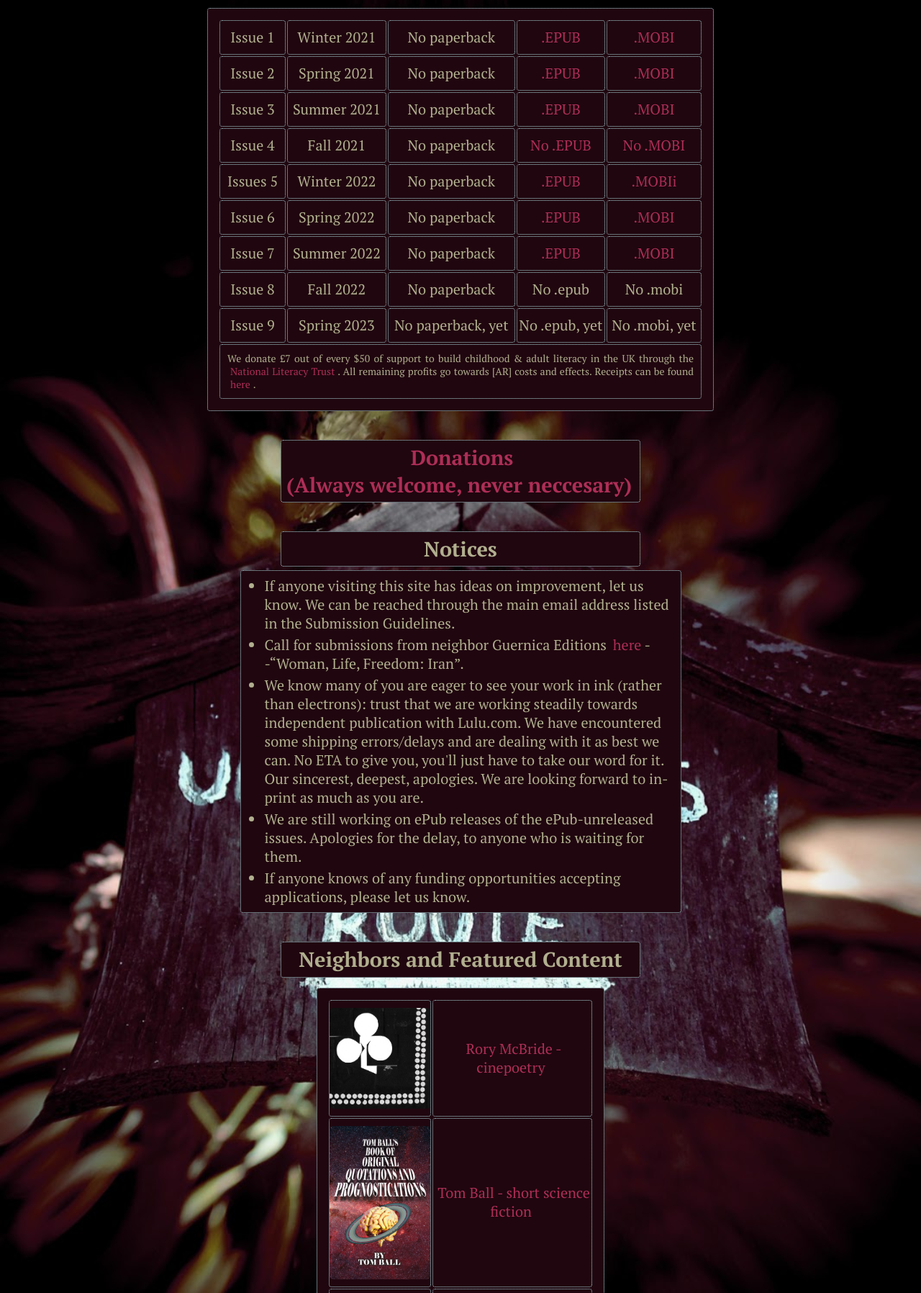
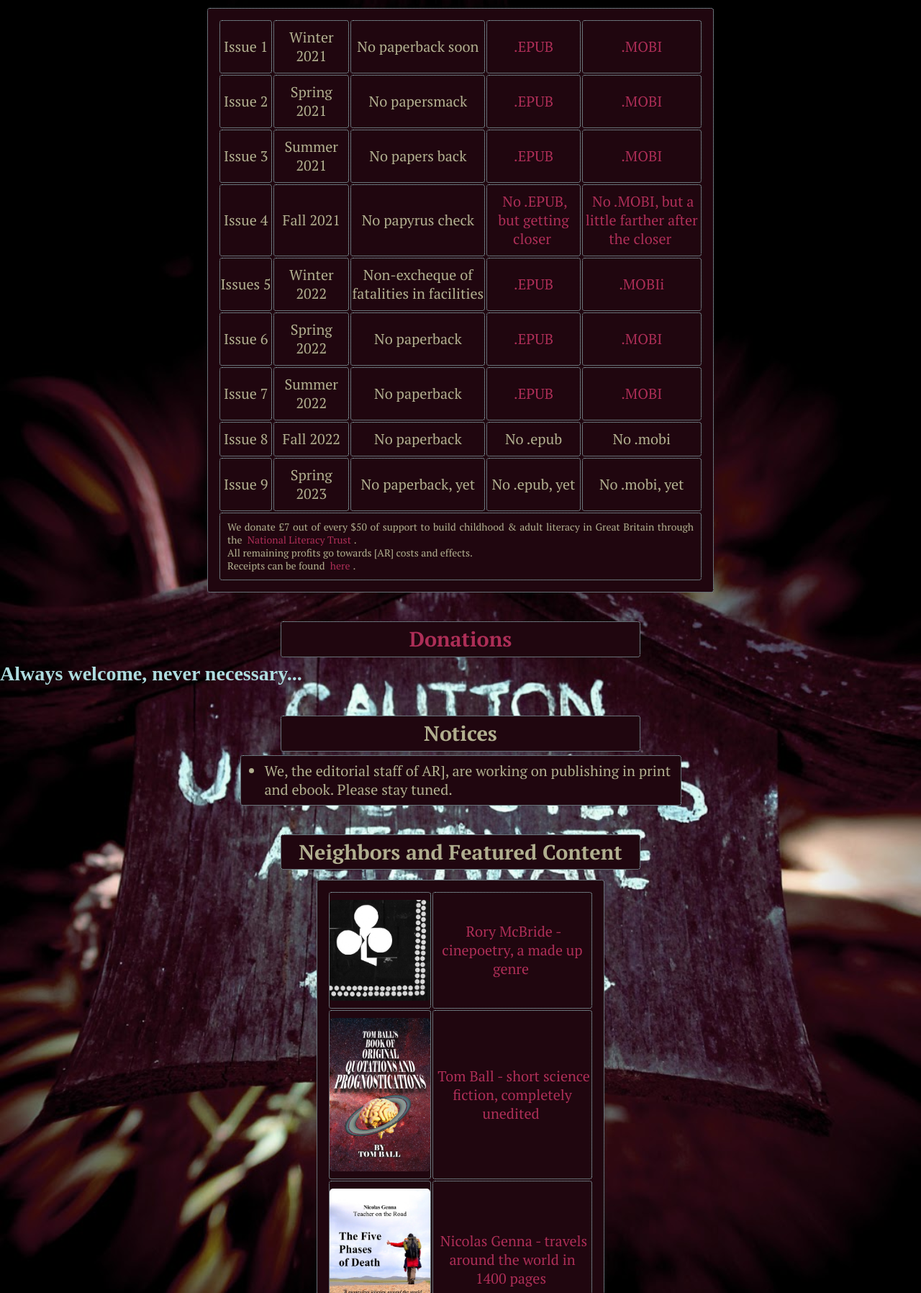
Before and after one commit to mostarrcoding/alternateroute, a plain HTML site: page index.html in a window 1280 px wide. Shown: the part 1722-3518 px from the top of the page at 72% size. Drawn offline with nearby package versions, Linux system fonts and the light colour scheme; a web font is replaced by a local one.

Commit message:
general style and quality updates

```diff
--- a/index.html
+++ b/index.html
@@ -54,31 +54,31 @@
 		<table>
 			<tr><td colspan=1>Issue 1</td>
 				<td colspan=1>Winter 2021</td>
-				<td><a>No paperback</a></td>
+				<td><a>No paperback soon</a></td>
 				<td><a href="./ebooks/[Alternate Route] Issue 1 - Winter 2021.epub">.EPUB</a><br /></td>
 				<td><a href="./ebooks/[Alternate Route] Issue 1 - Winter 2021.mobi">.MOBI</a></td>
 			</tr>
 			<tr><td colspan=1>Issue 2</td>
 				<td colspan=1>Spring 2021</td>
-				<td><a>No paperback</a></td>
+				<td><a>No papersmack</a></td>
 				<td><a href="./ebooks/[Alternate Route] Issue 2 - Spring 2021.epub">.EPUB</a><br /></td>
 				<td><a href="./ebooks/[Alternate Route] Issue 2 - Spring 2021.mobi">.MOBI</a></td>
 			</tr>
 			<tr><td colspan=1>Issue 3</td>
 				<td colspan=1>Summer 2021</td>
-				<td><a>No paperback</a></td>
+				<td><a>No papers back</a></td>
 				<td><a href="./ebooks/[Alternate Route] Issue 3 - Summer 2021.epub">.EPUB</a><br /></td>
 				<td><a href="./ebooks/[Alternate Route] Issue 3 - Summer 2021.mobi">.MOBI</a></td>
 			</tr>
 			<tr><td colspan=1>Issue 4</td>
 				<td colspan=1>Fall 2021</td>
-				<td><a>No paperback</a></td>
-				<td><a href="./ebooks/[Alternate Route] Issue 4 - Fall 2021.epub">No .EPUB</a><br /></td>
-				<td><a href="./ebooks/[Alternate Route] Issue 4 - Fall 2021.mobi">No .MOBI</a></td>
+				<td><a>No papyrus check</a></td>
+				<td><a href="./ebooks/[Alternate Route] Issue 4 - Fall 2021.epub">No .EPUB, but getting closer</a><br /></td>
+				<td><a href="./ebooks/[Alternate Route] Issue 4 - Fall 2021.mobi">No .MOBI, but a little farther after the closer</a></td>
 			</tr>
 			<tr><td colspan=1>Issues 5</td>
 				<td colspan=1>Winter 2022</td>
-				<td><a>No paperback</a></td>
+				<td><a>Non-excheque of fatalities in facilities</a></td>
 				<td><a href="./ebooks/[Alternate Route] Issue 5 - Winter 2022.epub">.EPUB</a></td>
 				<td><a href="./ebooks/[Alternate Route] Issue 5 - Winter 2022.mobi">.MOBIi</a></td>
 			</tr>
@@ -107,50 +107,41 @@
 				<td><a>No .mobi, yet</a></td>
 			</tr>
 
-			<tr><td colspan=5 class="caption justify">We donate £7 out of every $50 of support to build childhood & adult literacy in the UK through the <a href="https://literacytrust.org.uk">National Literacy Trust</a>. All remaining profits go towards [AR] costs and effects.
+			<tr><td colspan=5 class="caption justify">We donate £7 out of every $50 of support to build childhood & adult literacy in Great Britain through the <a href="https://literacytrust.org.uk">National Literacy Trust</a>.<br />
+				All remaining profits go towards [AR] costs and effects.<br />
 				Receipts can be found <a href="https://drive.google.com/drive/folders/1Mc4GEVizPV6c1XLSyWX4pYuYMmLfFX0O?usp=share_link">here</a>.</td>
 			</tr>
 
 		</table>
 
-		<h2><a href="https://www.paypal.com/donate/?hosted_button_id=83ZSFR59J5AEE">Donations<br />
-			(Always welcome, never neccesary)</a></h2>
+		<h2><a href="https://www.paypal.com/donate/?hosted_button_id=83ZSFR59J5AEE">Donations<br /></a></h2>
+		<h3>Always welcome, never necessary...</h3>
 
 		<h2>Notices</h2>
 		<ul>
 			<li>
-				If anyone visiting this site has ideas on improvement, let us know. We can be reached through the main email address listed
-				in the Submission Guidelines.</li>
-			<li>
-				Call for submissions from neighbor Guernica Editions <a href="https://guernicaeditions.submittable.com/submit">here</a>--“Woman, Life, Freedom: Iran”.</li>
-			<li>
-				We know many of you are eager to see your work in ink (rather than electrons): trust that we are working steadily towards
-				independent publication with Lulu.com. We have encountered some shipping errors/delays and are dealing with it as best we can.
-				No ETA to give you, you'll just have to take our word for it. Our sincerest, deepest, apologies. We are looking forward
-				to in-print as much as you are.</li>
-			<li>
-				We are still working on ePub releases of the ePub-unreleased issues. Apologies for the delay, to anyone who is waiting for them.</li>
-			<li>If anyone knows of any funding opportunities accepting applications, please let us know.</li>
+				We, the editorial staff of AR], are working on publishing in print and ebook. Please stay tuned.
+				</li>
 		</ul>
 
 		<h2>Neighbors and Featured Content</h2>
 		<table class="narrow">
 			<tr>
 				<td><img class="small" src="images/RB_cinepoetry.jpeg" /></td>
-				<td><a href="https://www.workingbrilliantly.com/rory-mcbride-caveat-emptor">Rory McBride - cinepoetry</a></td></tr>
+				<td><a href="https://www.workingbrilliantly.com/rory-mcbride-caveat-emptor">Rory McBride - cinepoetry, a made up genre</a></td></tr>
 			<tr>
 				<td><img class="small" src="./images/tb_books.jpg" /></td>
-				<td><a href="https://tomballbooks.com/">Tom Ball - short science fiction</a></td></tr>
+				<td><a href="https://tomballbooks.com/">Tom Ball - short science fiction, completely unedited</a></td></tr>
 			<tr>
 				<td><img class="small" src="./images/ng_5phases.jpg" /></td>
-				<td><a href="https://www.kobo.com/us/en/ebook/the-five-phases-of-death">Nicolas Genna - travels around the world</a></td>
+				<td><a href="https://www.kobo.com/us/en/ebook/the-five-phases-of-death">Nicolas Genna - travels around the world in 1400 pages</a></td>
 				</tr>
 			<tr><td><img class="small" 	src="./images/hn_lost.jpg" /></td>
-				<td><a href="https://www.cormorantbooks.com/the-lost-expert">Hal Niedzviecki - offbeat fiction</a></td>
+				<td><a href="https://www.cormorantbooks.com/the-lost-expert">Hal Niedzviecki - offbeat fiction starring a prick</a></td>
 				</tr>
 		</table>
 
-		<h2><a href="about_the_editor.html">About the Editor</a></h2>
+		<h2><a href="about_the_editors.html">About the Editor</a></h2>
 
 		<h2>Database Listings</h2>
 		<ul class="nobullet" id="databases">
@@ -162,6 +153,8 @@
 
 		<h2><a href="advertising.html">Advertising</a></h2>
 
+		<h2><a href="https://alternateroute-privisionary.com/">Roundsman's Privisionaries</a></h2>
+
 		<h2>Relevant Quotes</h2>
 		<p class="holder"><span class="spacer"></span></p>
 		<script src="javascript/random-quote.js"></script>
```
Also changed, not shown: about_the_editor.html (deleted, +0 -40 lines), about_the_editors.html (added, +40 -0 lines), advertising.html (+3 -5 lines), bios/Brando.html (+6 -1 lines), bios/Januário_Esteves.html (+1 -1 lines), creator_recognitions/Nebula_Award_2022/nominees.html (+2 -2 lines), 2 other files.
